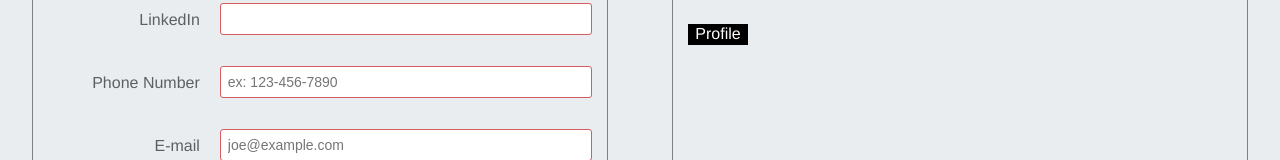
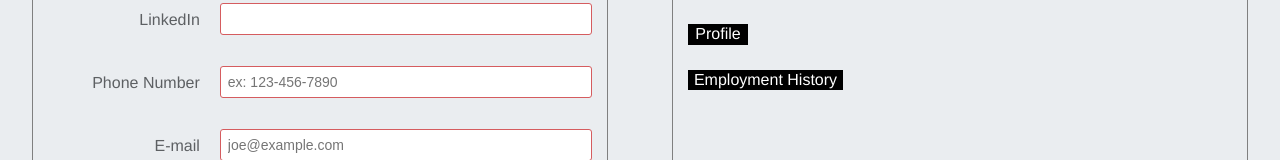
Before and after one commit to chapmancbVCU/cv-application, a React (Create React App) app: page / in a window 1280 px wide. Shown: the part 452-612 px from the top of the page. Built offline with nearby package versions, Linux system fonts and the light colour scheme.

Commit message:
Added begining of employment history section.

```diff
--- a/src/components/CV.tsx
+++ b/src/components/CV.tsx
@@ -84,8 +84,12 @@ const CV : FC<CVProps> = ({
             </div>
 
             <div className="cv-profile">
-            <div className="section-label profile-label">Profile</div>
+                <div className="section-label profile-label">Profile</div>
                 <div className="profile">{profile}</div>
+            </div>
+
+            <div className="employment-history">
+                <div className="section-label employment-label">Employment History</div>
             </div>
         </div>
     );
```
